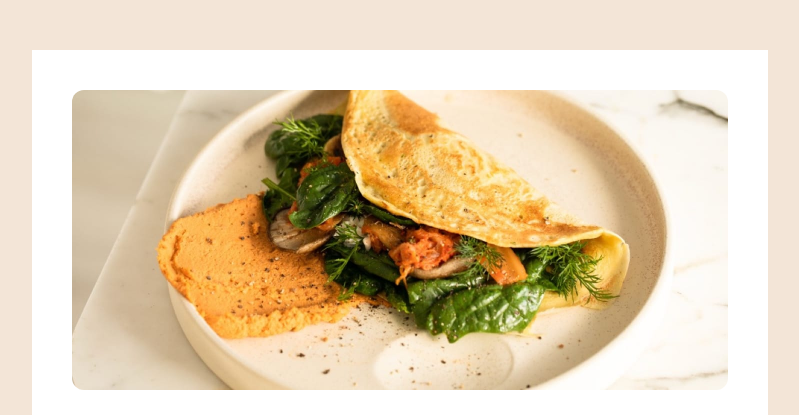
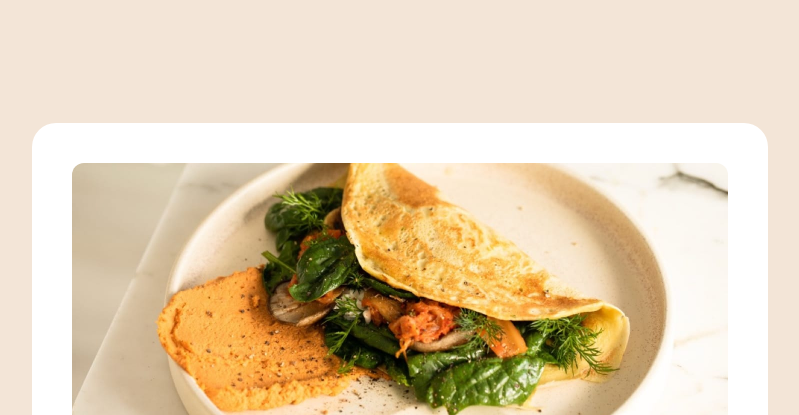
Before and after one commit to AfterWaGa/FM_Recipe, a plain HTML site: page index.html in a window 1280 px wide. Shown: the top 415 px of the page, without its empty margins (240-1039 px from the left). Drawn offline with Linux system fonts and the light colour scheme.

Commit message:
Small changes

```diff
--- a/style.css
+++ b/style.css
@@ -31,8 +31,9 @@ body {
     background-color: #fff;
     width: 100%;
     max-width: 736px;
-    margin: 50px auto;
+    margin: 123px auto;
     padding: 40px;
+    border-radius: 24px;
 }
 
 @media (max-width: 480px) {
```
